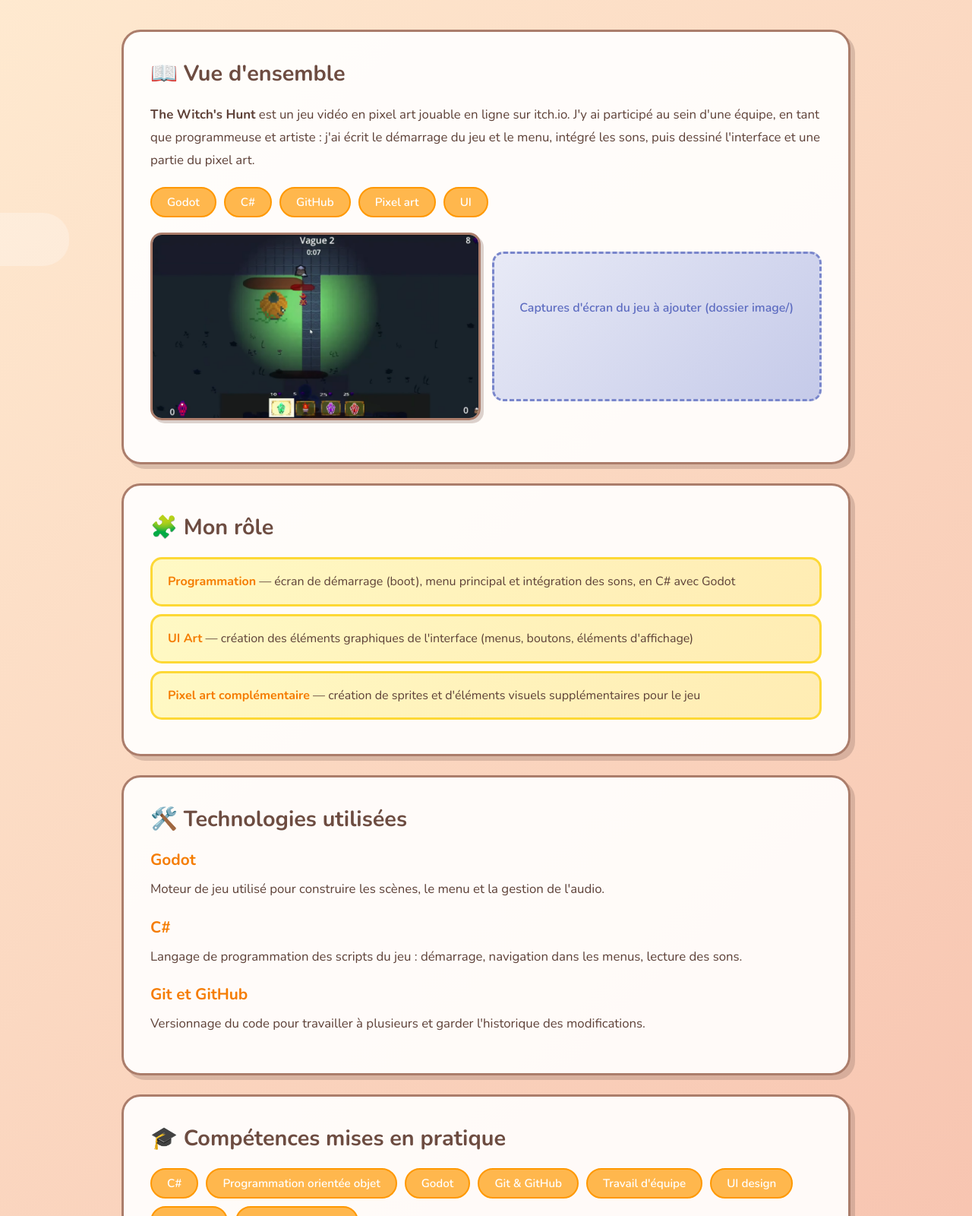
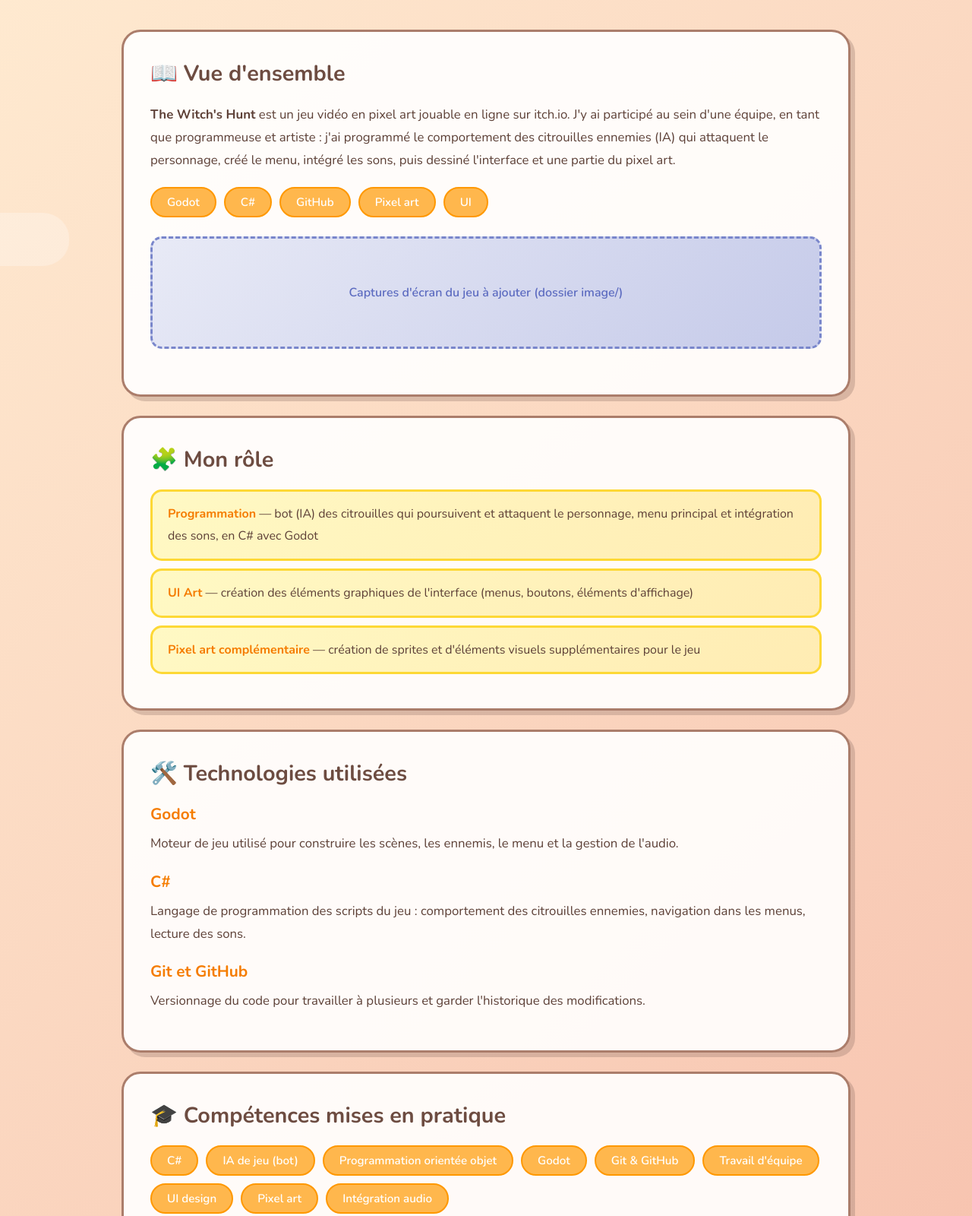
Before and after one commit to Cyriellearrow/portfolio, a plain HTML site: page witchs-hunt-project.html in a window 1280 px wide. Shown: the part 200-1800 px from the top of the page at 76% size. Drawn offline with nearby package versions, Linux system fonts and the light colour scheme.

Commit message:
fix bug in ia bot

```diff
--- a/witchs-hunt-project.html
+++ b/witchs-hunt-project.html
@@ -23,7 +23,7 @@
             <h2>📖 Vue d'ensemble</h2>
             <p>
                 <strong>The Witch's Hunt</strong> est un jeu vidéo en pixel art jouable en ligne sur itch.io.
-                J'y ai participé au sein d'une équipe, en tant que programmeuse et artiste : j'ai écrit le démarrage du jeu et le menu,
+                J'y ai participé au sein d'une équipe, en tant que programmeuse et artiste : j'ai programmé le comportement des citrouilles ennemies (IA) qui attaquent le personnage, créé le menu,
                 intégré les sons, puis dessiné l'interface et une partie du pixel art.
             </p>
             <div class="tags">
@@ -33,15 +33,14 @@
                 <span class="tag">Pixel art</span>
                 <span class="tag">UI</span>
             </div>
-            <div class="gallery">
-                <img src="image/jeu.png" alt="Screen shot du jeu">
+            <!-- Ajoute tes captures d'écran dans image/ puis remplace ce bloc par des balises <img> dans <div class="gallery"> -->
             <div class="image-placeholder">Captures d'écran du jeu à ajouter (dossier image/)</div>
         </section>
 
         <section>
             <h2>🧩 Mon rôle</h2>
             <ul class="role-list">
-                <li><strong>Programmation</strong> — écran de démarrage (boot), menu principal et intégration des sons, en C# avec Godot</li>
+                <li><strong>Programmation</strong> — bot (IA) des citrouilles qui poursuivent et attaquent le personnage, menu principal et intégration des sons, en C# avec Godot</li>
                 <li><strong>UI Art</strong> — création des éléments graphiques de l'interface (menus, boutons, éléments d'affichage)</li>
                 <li><strong>Pixel art complémentaire</strong> — création de sprites et d'éléments visuels supplémentaires pour le jeu</li>
             </ul>
@@ -50,9 +49,9 @@
         <section>
             <h2>🛠️ Technologies utilisées</h2>
             <h3>Godot</h3>
-            <p>Moteur de jeu utilisé pour construire les scènes, le menu et la gestion de l'audio.</p>
+            <p>Moteur de jeu utilisé pour construire les scènes, les ennemis, le menu et la gestion de l'audio.</p>
             <h3>C#</h3>
-            <p>Langage de programmation des scripts du jeu : démarrage, navigation dans les menus, lecture des sons.</p>
+            <p>Langage de programmation des scripts du jeu : comportement des citrouilles ennemies, navigation dans les menus, lecture des sons.</p>
             <h3>Git et GitHub</h3>
             <p>Versionnage du code pour travailler à plusieurs et garder l'historique des modifications.</p>
         </section>
@@ -61,6 +60,7 @@
             <h2>🎓 Compétences mises en pratique</h2>
             <div class="tags">
                 <span class="tag">C#</span>
+                <span class="tag">IA de jeu (bot)</span>
                 <span class="tag">Programmation orientée objet</span>
                 <span class="tag">Godot</span>
                 <span class="tag">Git &amp; GitHub</span>
```
Also changed, not shown: index.html (+1 -1 lines).
